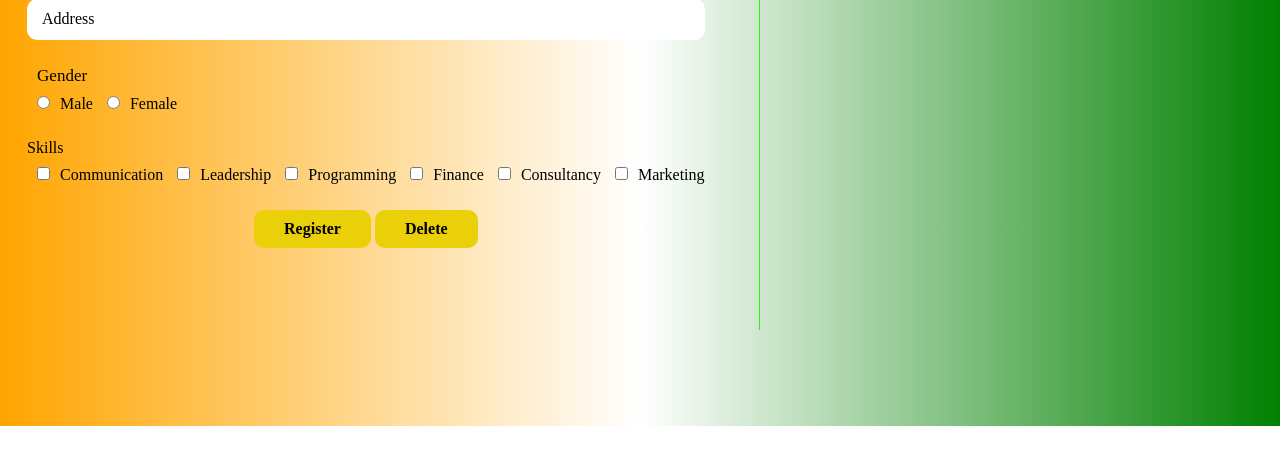
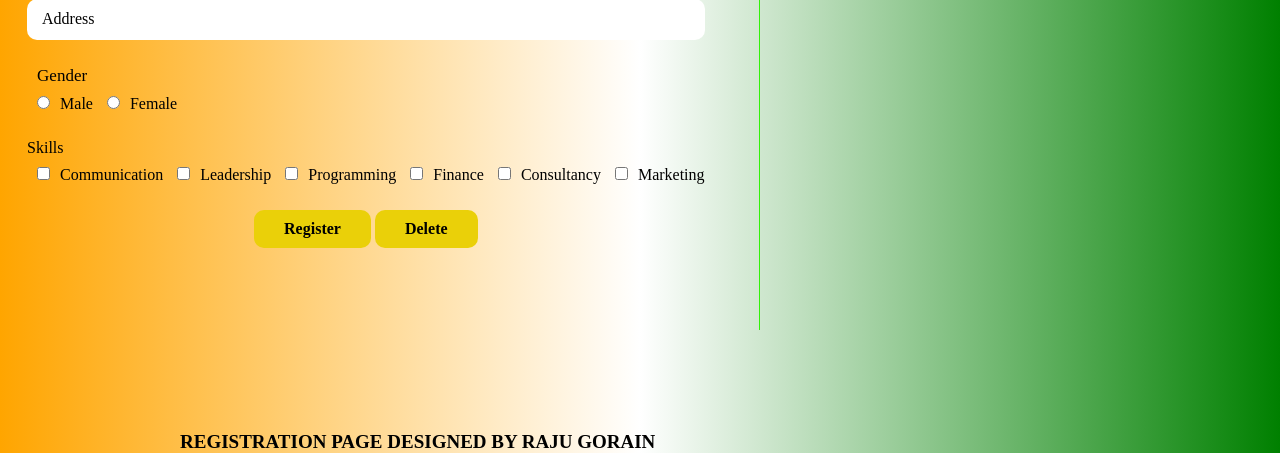
Before and after one commit to rajugorain/Registration-page, a plain HTML site: page index.html in a window 1280 px wide. Shown: the part 534-987 px from the top of the page. Before the commit the page ends 960 px from the top, so only its background shows below. Drawn offline with Linux system fonts and the light colour scheme; a web font is replaced by a local one.

Commit message:
index.html

```diff
--- a/index.html
+++ b/index.html
@@ -68,5 +68,8 @@
 
 
     <script src="script.js"></Script>
+    <footer>
+            REGISTRATION PAGE DESIGNED BY RAJU GORAIN
+        </footer>
 </body>
 </html>
```
